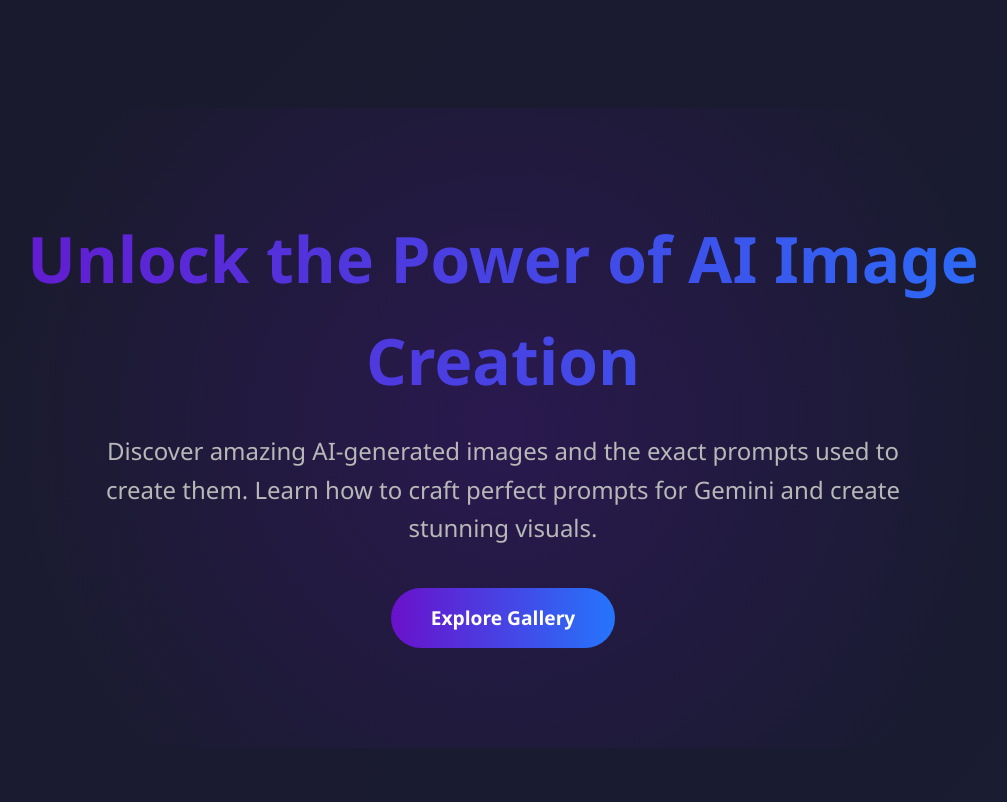
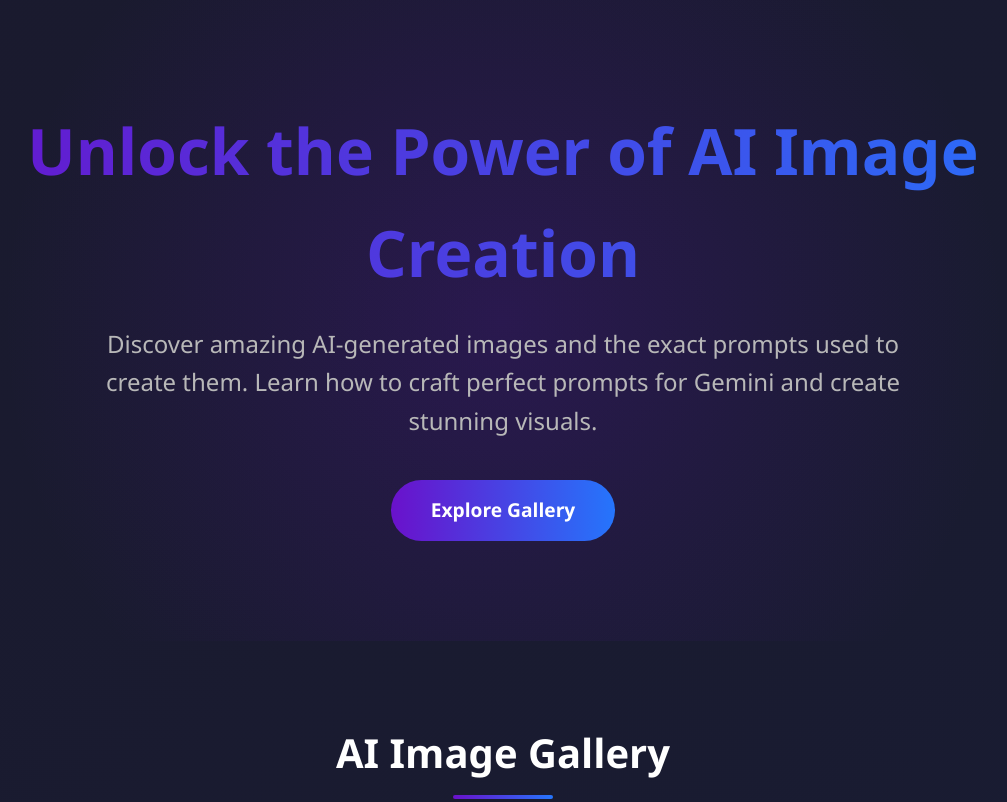
Before and after one commit to Sufiyan-web786/Gemini-Trend-image-genaration-promt.com, a plain HTML site: page index.html in a window 1280 px wide. Shown: the top 802 px of the page, without its empty margins (137-1144 px from the left). Drawn offline with Linux system fonts and the light colour scheme.

Commit message:
Update index.html
Signed-off-by: Sufiyan-web786 <sufiyanansari802111@gmail.com>

```diff
--- a/index.html
+++ b/index.html
@@ -345,18 +345,6 @@
         }
     </style>
 </head>
-<body>
-    <script async src="https://pagead2.googlesyndication.com/pagead/js/adsbygoogle.js?client=ca-pub-6334978877151713"
-     crossorigin="anonymous"></script>
-<!-- Logo bar -->
-<ins class="adsbygoogle"
-     style="display:inline-block;width:728px;height:100px"
-     data-ad-client="ca-pub-6334978877151713"
-     data-ad-slot="8089525076"></ins>
-<script>
-     (adsbygoogle = window.adsbygoogle || []).push({});
-</script>
-    </body>
 
     <!-- Hero Section -->
     <section class="hero" id="home">
```
